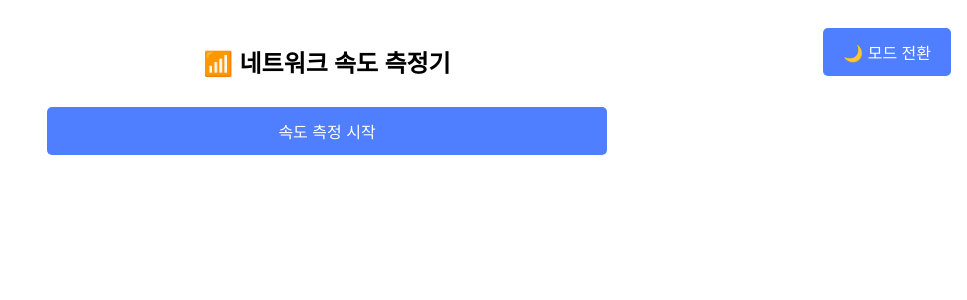
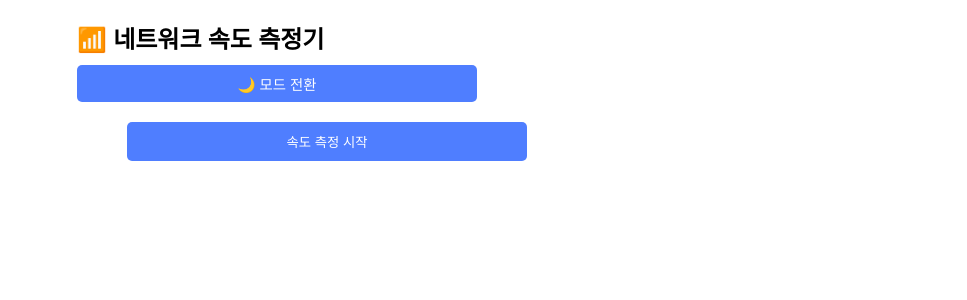
Before and after one commit to Leegunmyeong/schoolproject, a Flask app: page / in a window 1280 px wide. Shown: the top 300 px of the page, without its empty margins (313-1280 px from the left). Run offline with Flask 3, Linux system fonts and the light colour scheme.

Commit message:
index.html

```diff
--- a/templates/index.html
+++ b/templates/index.html
@@ -26,59 +26,75 @@
             background-color: var(--bg-color);
             color: var(--text-color);
             margin: 0;
-            padding: 0;
+            padding: 20px;
         }
 
         .container {
-            max-width: 600px;
+            max-width: 500px;
+            width: 100%;
             margin: 0 auto;
-            padding: 20px;
             display: flex;
             flex-direction: column;
             align-items: center;
-            box-sizing: border-box;
+        }
+
+        .header {
+            display: flex;
+            justify-content: space-between;
+            align-items: center;
+            width: 100%;
+            flex-wrap: wrap;
         }
 
         h2 {
             font-size: 1.5rem;
-            margin: 1.5rem 0 1rem;
-            text-align: center;
+            display: flex;
+            align-items: center;
+            gap: 8px;
+            margin: 0;
+        }
+
+        #modeToggle {
+            padding: 8px 16px;
+            background-color: var(--button-bg);
+            color: var(--button-text);
+            border: none;
+            border-radius: 5px;
+            cursor: pointer;
+            font-size: 0.9rem;
+            margin-top: 10px;
         }
 
         button {
-            padding: 12px 20px;
-            font-size: 1rem;
+            padding: 10px 20px;
             background-color: var(--button-bg);
             color: var(--button-text);
             border: none;
             border-radius: 5px;
             cursor: pointer;
             width: 100%;
-            margin-top: 12px;
-            box-sizing: border-box;
+            max-width: 400px;
+            margin-top: 20px;
         }
 
         button:hover {
-            opacity: 0.95;
+            opacity: 0.9;
         }
 
-        #modeToggle {
-            position: fixed;
-            top: 16px;
-            right: 16px;
-            z-index: 100;
-            width: auto;
+        #status {
+            margin-top: 20px;
+            font-weight: bold;
+            text-align: center;
         }
 
-        #status,
         #feedback {
             margin-top: 20px;
-            font-size: 1rem;
             text-align: center;
         }
 
         #speedChart {
             width: 100%;
+            max-width: 100%;
             margin-top: 30px;
         }
 
@@ -127,10 +143,12 @@
 </head>
 
 <body>
-    <button id="modeToggle" onclick="toggleMode()">🌙 모드 전환</button>
+    <div class="container">
+        <div class="header">
+            <h2>📶 네트워크 속도 측정기</h2>
+            <button id="modeToggle" onclick="toggleMode()">🌙 모드 전환</button>
+        </div>
 
-    <div class="container">
-        <h2>📶 네트워크 속도 측정기</h2>
         <button onclick="startTest()">속도 측정 시작</button>
         <p id="status"></p>
         <canvas id="speedChart" style="display:none;"></canvas>
@@ -148,8 +166,7 @@
         }
 
         function startTest() {
-            document.getElementById("status").innerHTML =
-                "⏳ 측정 중입니다... 잠시만 기다려 주세요. <span class='dots'><span></span><span></span><span></span></span>";
+            document.getElementById("status").innerHTML = "⏳ 측정 중입니다... <span class='dots'><span></span><span></span><span></span></span>";
             document.getElementById("feedback").innerHTML = "";
             document.getElementById("speedChart").style.display = "none";
 
@@ -182,11 +199,8 @@
                 },
                 options: {
                     responsive: true,
-                    maintainAspectRatio: false,
                     scales: {
-                        y: {
-                            beginAtZero: true
-                        }
+                        y: { beginAtZero: true }
                     }
                 }
             });
@@ -206,6 +220,7 @@
         📤 업로드: ${u} Mbps - ${u >= avgUpload ? "업로드 빠름" : u >= 50 ? "사용 가능" : "업로드 느림"} ✅<br>
         📶 핑: ${p} ms - ${p <= 10 ? "최적" : p <= avgPing ? "매우 안정적" : "지연 있음"} ✅
       `;
+
             document.getElementById("feedback").innerHTML = result;
         }
     </script>
```
